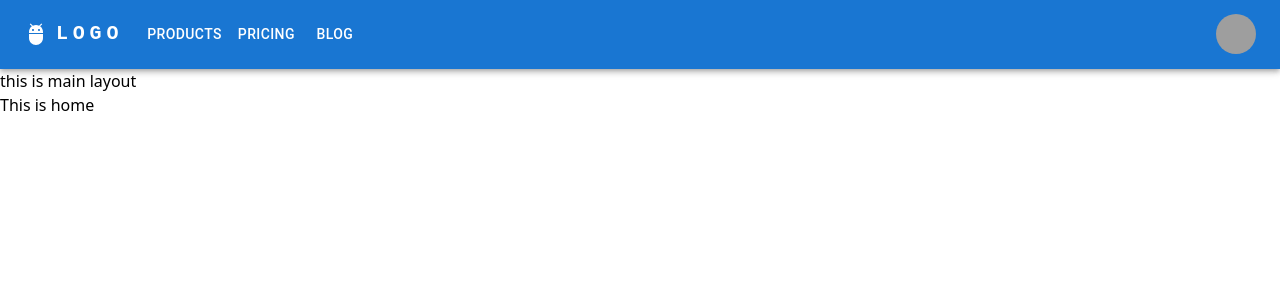
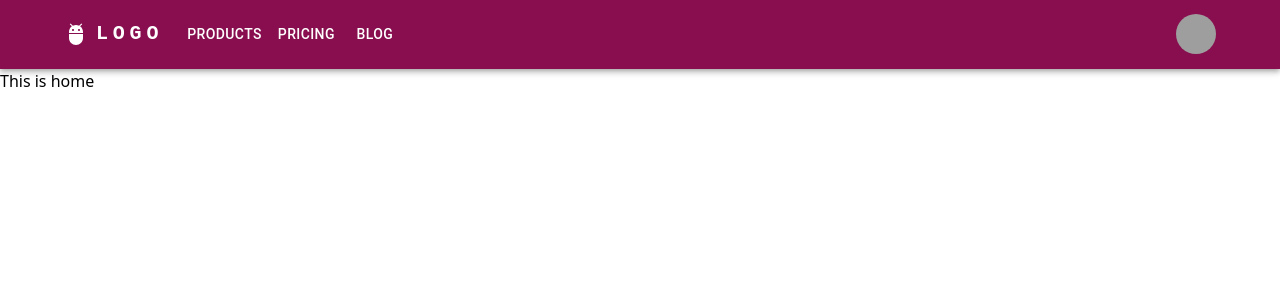
Before and after one commit to pantho0/blood-donation-gorup-management-client, a React (Vite) app: page / in a window 1280 px wide. Shown: the top 300 px of the page. Built offline with nearby package versions, Linux system fonts and the light colour scheme; grey boxes are pictures that could not be loaded.

Commit message:
teheme context api added

```diff
--- a/src/Layouts/MainLayout.jsx
+++ b/src/Layouts/MainLayout.jsx
@@ -6,7 +6,6 @@ const MainLayout = () => {
     return (
         <div>
             <Navbar/>
-            this is main layout
             <Outlet/>
         </div>
     );
--- a/src/components/shared/Navbar.jsx
+++ b/src/components/shared/Navbar.jsx
@@ -37,7 +37,7 @@ const Navbar=()=> {
 
   return (
     <AppBar position="static">
-      <Container maxWidth="xl">
+      <Container maxWidth="lg">
         <Toolbar disableGutters>
           <AdbIcon sx={{ display: { xs: 'none', md: 'flex' }, mr: 1 }} />
           <Typography
--- /dev/null
+++ b/src/components/utils/ThemeContext.jsx
@@ -0,0 +1,21 @@
+import { createTheme, ThemeProvider } from "@mui/material";
+
+const ThemeContext = ({children}) => {
+    const theme = createTheme({
+        palette : {
+            primary : {
+                main : '#880e4f'
+            },
+            secondary :{
+                main : '#4a148c'
+            }
+        }
+    })
+    return (
+      <ThemeProvider theme={theme}>
+        {children}
+      </ThemeProvider>
+    );
+};
+
+export default ThemeContext;
```
Also changed, not shown: src/components/utils/Container.jsx (deleted, +0 -10 lines), src/main.jsx (+5 -2 lines).
